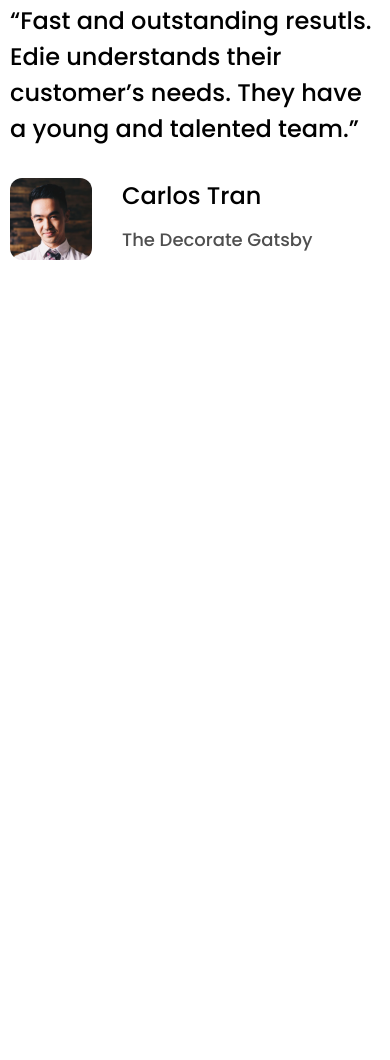
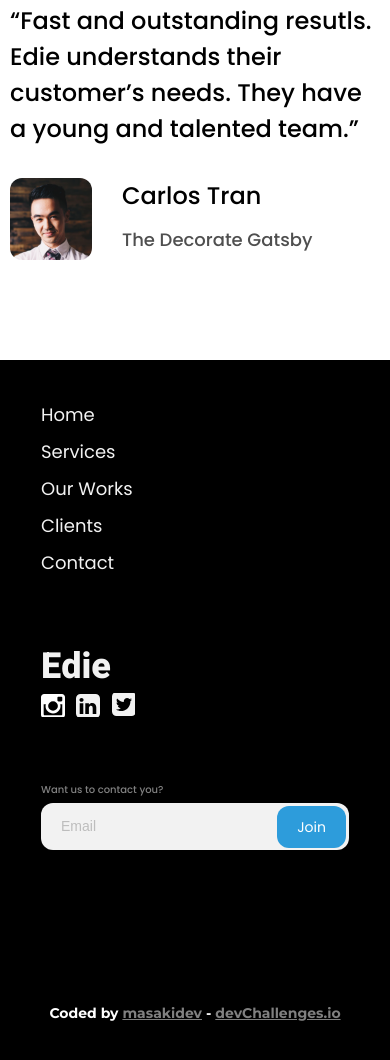
Before and after one commit to masakidev/edie-homepage, a plain HTML site: page public/index.html in a window 390 px wide. Shown: the part 5181-6241 px from the top of the page. Before the commit the page ends 5541 px from the top, so only its background shows below. Drawn offline with Linux system fonts and the light colour scheme.

Commit message:
mobile-version-completed

```diff
--- a/public/index.html
+++ b/public/index.html
@@ -166,7 +166,31 @@
     </div>
     <!-- Quote -->
   </div>
-  <footer></footer>
+  <!-- Footer -->
+  <footer class="footer">
+    <ul class="footer__menu">
+      <li class="footer__menu-element">Home</li>
+      <li class="footer__menu-element">Services</li>
+      <li class="footer__menu-element">Our Works</li>
+      <li class="footer__menu-element">Clients</li>
+      <li class="footer__menu-element">Contact</li>
+  </ul>
+  <span class="logo--footer">Edie</span>
+  <div class="footer__social">
+    <img src="./images/instagram.svg" alt="instagram logo">
+    <img src="./images/linkedin.svg" alt="linkedin logo">
+    <img src="./images/twitter.svg" alt="twitter logo">
+  </div>
+  <div class="form form--footer">
+    <label class="form__label" for="email">Want us to contact you?</label>
+    <form class="form__email">
+      <input class="form__input" type="email" name="email" placeholder="Email">
+      <button class="btn btn--submit" type="submit">Join</button>
+    </form>
+  </div>
+  <p class="footer__credits">Coded by <a class="footer__a" href="https://github.com/masakidev">masakidev</a> - <a class="footer__a" href="https://devchallenges.io">devChallenges.io</a></p>
+  </footer>
+  <!-- Footer -->
   <script src="js/app.js"></script>
 </body>
 </html>
--- a/src/components/_footer.scss
+++ b/src/components/_footer.scss
@@ -0,0 +1,45 @@
+.footer {
+  padding: 4.1rem;
+  background: black;
+}
+
+.footer__menu {
+  margin-bottom: 6.4rem;
+  display: flex;
+  flex-direction: column;
+  gap: 1rem;
+}
+
+.footer__menu-element {
+  width: fit-content;
+  font: $heading6;
+  color: $veryLightGray;
+  list-style: none;
+  cursor: pointer;
+}
+
+.logo--footer {
+  font-family: 'Heebo', sans-serif;
+  font-size: 3.6rem;
+  font-weight: 800;
+  color: $veryLightGray;
+}
+
+.footer__social {
+  margin-bottom: 6.5rem;
+  display: flex;
+  gap: 1.1rem;
+}
+
+.footer__credits {
+  font-family: 'Montserrat', sans-serif;
+  font-size: 1.4rem;
+  color: $white;
+  text-align: center;
+}
+
+.footer__a {
+  font-size: 1.4rem;
+  font-weight: 700;
+  color: gray;
+}
--- a/src/components/_formEmail.scss
+++ b/src/components/_formEmail.scss
@@ -2,6 +2,11 @@
   padding: 0 3rem;
   display: flex;
   flex-direction: column;
+}
+
+.form--footer {
+  padding: 0;
+  margin-bottom: 15.4rem;
 }
 
 .form__email {
--- a/src/components/_header.scss
+++ b/src/components/_header.scss
@@ -1,5 +1,5 @@
 .header {
-  height: 80px;
+  height: 8rem;
   width: 100%;
   padding: 1rem;
   display: flex;
@@ -40,5 +40,23 @@
   flex-direction: column;
   justify-content: center;
   align-items: center;
-  background: red;
+  background: $veryDarkGray;
+  color: $veryLightGray;
+  border-radius: 0 0 2.4rem 2.4rem;
+  animation: navbar 1s ease;
 }
+
+@keyframes navbar {
+  from {
+    color: $darkGray;
+    transform: translate(0, -8rem);
+  }
+  to {
+    transform: translate(0, 0);
+  }
+}
+
+.navbar__element {
+  font-size: 1.8rem;
+  cursor: pointer;
+}
--- a/src/styles.scss
+++ b/src/styles.scss
@@ -1,6 +1,8 @@
 @import url('https://fonts.googleapis.com/css2?family=Poppins:ital,wght@0,300;0,400;0,500;1,700&display=swap');
 
 @import url('https://fonts.googleapis.com/css2?family=Heebo:wght@800&display=swap');
+
+@import url('https://fonts.googleapis.com/css2?family=Montserrat:wght@700&display=swap');
 
 @import './settings/vars';
 @import './settings/resets';
```
Also changed, not shown: public/css/styles.css, 1 other file.
